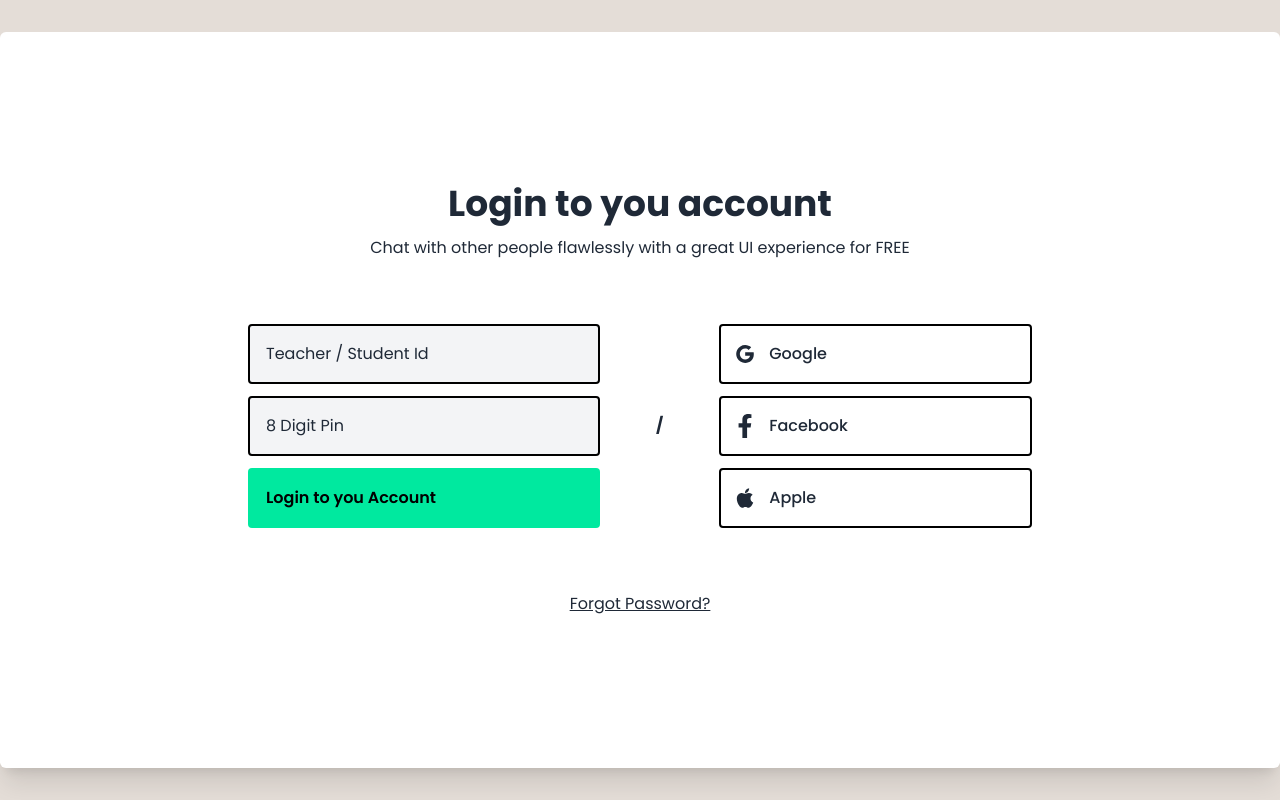
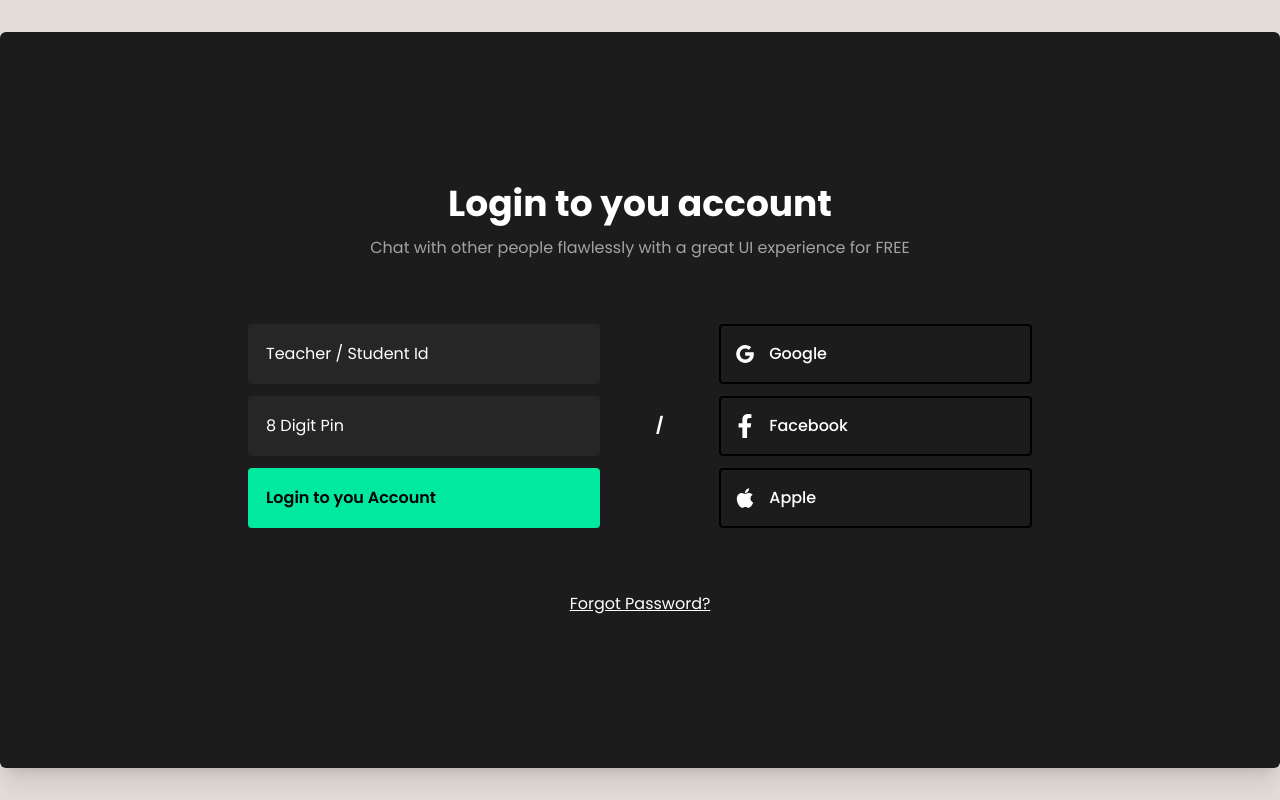
Before and after one commit to KrishnaDhingra/chat-app, a React (Create React App) app: page /signup in a window 1280 px wide. Built offline with nearby package versions, Linux system fonts and the light colour scheme.

Commit message:
Done with the login page

```diff
--- a/src/App.js
+++ b/src/App.js
@@ -27,7 +27,7 @@ function App() {
         />
         <Route
         path="/signup"
-        element={<SignupContainer/>}/>
+        element={<SignupContainer theme={theme}/>}/>
       </Routes>
     </BrowserRouter>
   );
--- a/src/components/signup/header.js
+++ b/src/components/signup/header.js
@@ -4,7 +4,7 @@ export default function SignupHeader() {
     return (
         <section className="flex flex-col gap-3">
             <p className="text-4xl text-center text-primary font-bold">Login to you account</p>
-            <p className="text-primary text-center">Chat with other people flawlessly with a great UI experience for FREE</p>
+            <p className="text-headerText text-center">Chat with other people flawlessly with a great UI experience for FREE</p>
         </section>
     )
 }
--- a/src/components/signup/signup-container.js
+++ b/src/components/signup/signup-container.js
@@ -2,9 +2,9 @@ import React from 'react'
 import SignupHeader from './header'
 import SignupInputContainer from './signup-input-container'
 
-export default function SignupContainer() {
+export default function SignupContainer({theme}) {
     return (
-        <main className="bg-otheruserContainer grid place-content-center gap-16 w-screen lg:max-h-[92vh] max-w-[1340px] h-screen lg:rounded-md shadow-xl">
+        <main className={`${theme} bg-otheruserContainer grid place-content-center gap-16 w-screen lg:max-h-[92vh] max-w-[1340px] h-screen lg:rounded-md shadow-xl`}>
             <SignupHeader/>
             <SignupInputContainer/>
             <p className="text-center underline text-primary">Forgot Password?</p>
--- a/src/components/signup/signup-credentials.js
+++ b/src/components/signup/signup-credentials.js
@@ -11,14 +11,14 @@ export default function SignupCredentials() {
             <input
             placeholder="Teacher / Student Id"
             type="text"
-            className="rounded border-2 px-4 py-4 border-loginInput placeholder:text-primary outline-none bg-inputBg focus:border-focus"
+            className="rounded text-primary border-2 px-4 py-4 border-loginInput placeholder:text-primary outline-none bg-logininputBg focus:border-focus"
             onChange={(e) => setId(e.target.value)}
             value={id}/>
 
             <input
             placeholder="8 Digit Pin"
             type="password"
-            className="rounded border-2 px-4 py-4 border-loginInput outline-none bg-inputBg placeholder:text-primary focus:border-focus"
+            className="rounded text-primary border-2 px-4 py-4 border-loginInput outline-none bg-logininputBg placeholder:text-primary focus:border-focus"
             onChange={(e) => setPin(e.target.value)}
             value={pin}/>
 
--- a/src/index.css
+++ b/src/index.css
@@ -9,6 +9,7 @@
     --color-navbar-bg: #268D61;
     --color-text-primary: #1f2937;
     --color-text-secondary: #9ca3af;
+    --header-text: #1f2937;
     --color-text-chat-secondary: #CDC3BA;
     --color-chat-primary: #CDC3BA;
     --color-chat-secondary: #110F0F;
@@ -27,6 +28,7 @@
 .theme-light {
     --color-text-primary: #1f2937;
     --color-text-secondary: #9ca3af;
+    --header-text: #1f2937;
     --color-chat-primary: #CDC3BA;
     --color-text-chat-secondary: #CDC3BA;
     --color-chat-secondary: #110F0F;
@@ -45,6 +47,7 @@
   .theme-dark {
     --color-text-primary: #FFFFFF;
     --color-text-secondary: #737373;
+    --header-text: #a3a3a3;
     --color-chat-primary: #268D61;
     --color-chat-secondary: #565A51;
     --color-text-chat-secondary: #FFFFFF;
--- a/tailwind.config.js
+++ b/tailwind.config.js
@@ -7,7 +7,8 @@ module.exports = {
       textColor: {
         primary: 'var(--color-text-primary)',
         secondary: 'var(--color-text-secondary)',
-        chatSecondary: 'var(--color-text-chat-secondary)'
+        chatSecondary: 'var(--color-text-chat-secondary)',
+        headerText: 'var(--header-text)'
       },
       backgroundColor: {
         primary: 'var(--color-body-bg-primary)',
```
